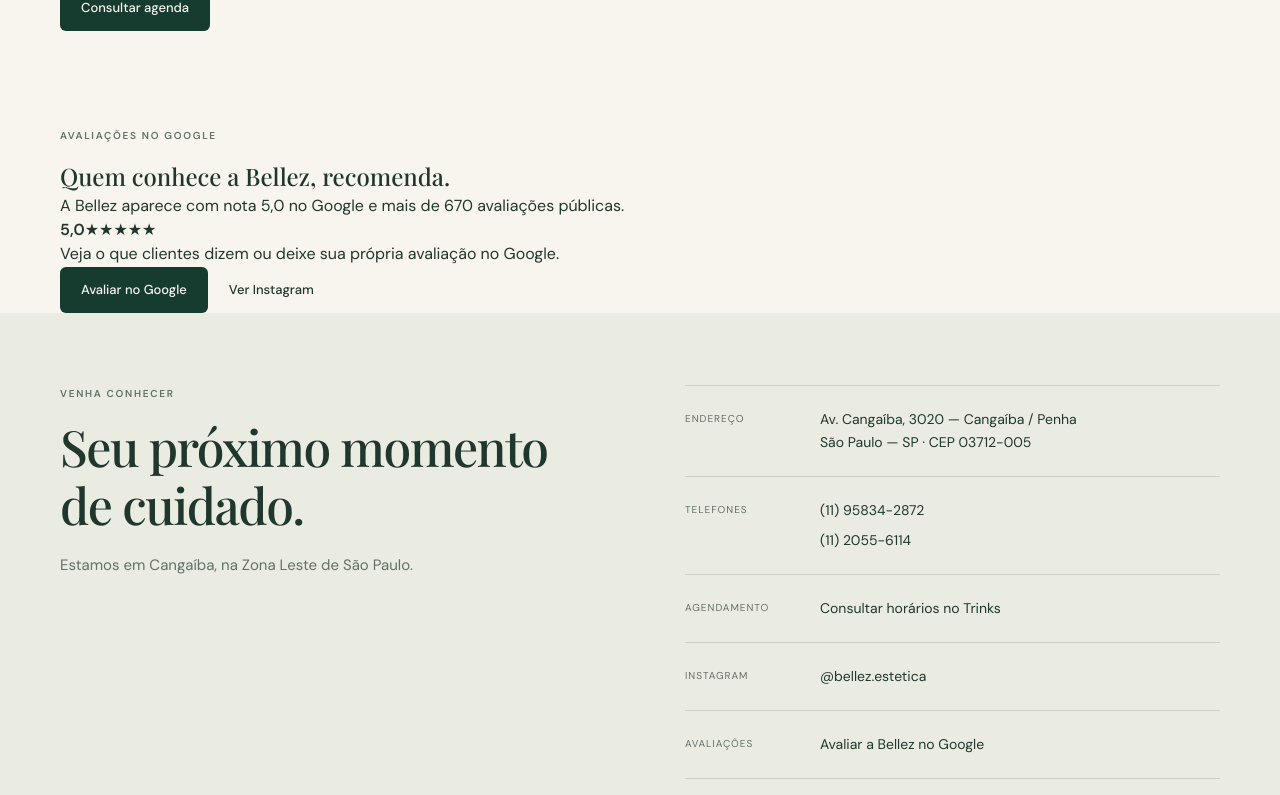
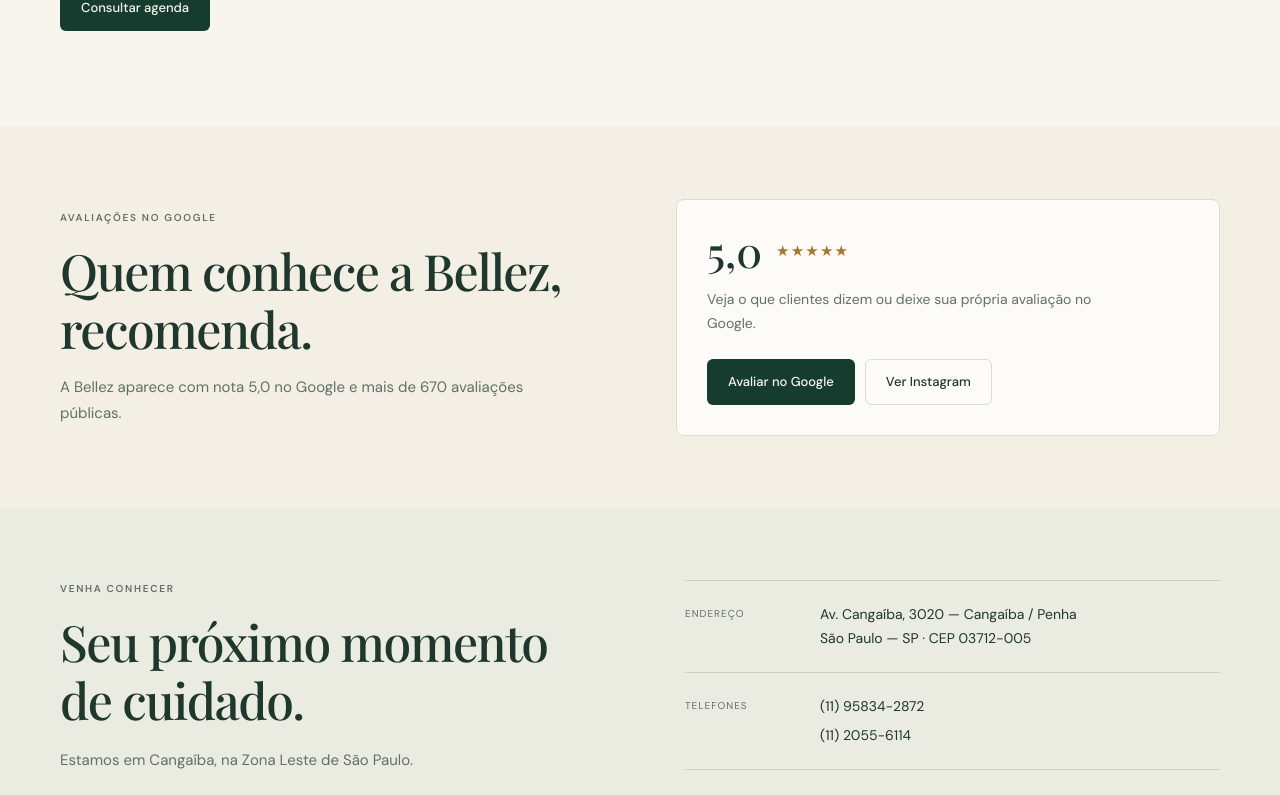
Before and after one commit to carlosilvadearaujo-sys/bellez-concept., a Next.js app: page / in a window 1280 px wide. Shown: the part 4893-5688 px from the top of the page. Built offline with nearby package versions, Linux system fonts and the light colour scheme.

Commit message:
style: add Google reviews section

```diff
--- a/app/globals.css
+++ b/app/globals.css
@@ -17,3 +17,21 @@
 .contactStack{display:grid;gap:6px}
 .contactInfo p{margin:0;line-height:1.55;color:var(--ink)}
 @media(max-width:700px){.businessFacts{grid-template-columns:1fr}.businessFacts>div{border-right:0;border-bottom:1px solid var(--line);padding:18px 0}.businessFacts>div:last-child{border-bottom:0}}
+
+
+/* Reviews and social */
+.reviewsSection{padding-block:72px;background:#f3efe5}
+.reviewsGrid{display:grid;grid-template-columns:1fr 1fr;gap:72px;align-items:center}
+.reviewsGrid h2{font-size:clamp(34px,4vw,50px);line-height:1.15;letter-spacing:-.03em}
+.reviewsText{color:var(--muted);max-width:520px;margin-top:18px;font-size:15px}
+.reviewsCard{background:#fdfbf7;border:1px solid var(--line);border-radius:8px;padding:30px}
+.googleRating{display:flex;align-items:center;gap:14px;margin-bottom:16px}
+.googleRating strong{font:500 42px/1 var(--serif)}
+.googleRating span{letter-spacing:.08em;color:#a77831;font-size:15px}
+.reviewsCard>p{color:var(--muted);font-size:14px;max-width:430px}
+.reviewsActions{display:flex;gap:10px;flex-wrap:wrap;margin-top:24px}
+.soft{background:transparent;border-color:var(--line);color:var(--ink)}
+.soft:hover{background:#ece9df}
+.footerLinks{display:flex;gap:18px;align-items:center;flex-wrap:wrap}
+@media(max-width:760px){.reviewsGrid{grid-template-columns:1fr;gap:28px}.reviewsSection{padding-block:54px}.reviewsCard{padding:24px}}
+@media(max-width:560px){.reviewsActions{display:grid}.reviewsActions .btn{width:100%}.footerLinks{flex-direction:column;align-items:flex-start;gap:6px}}
```
